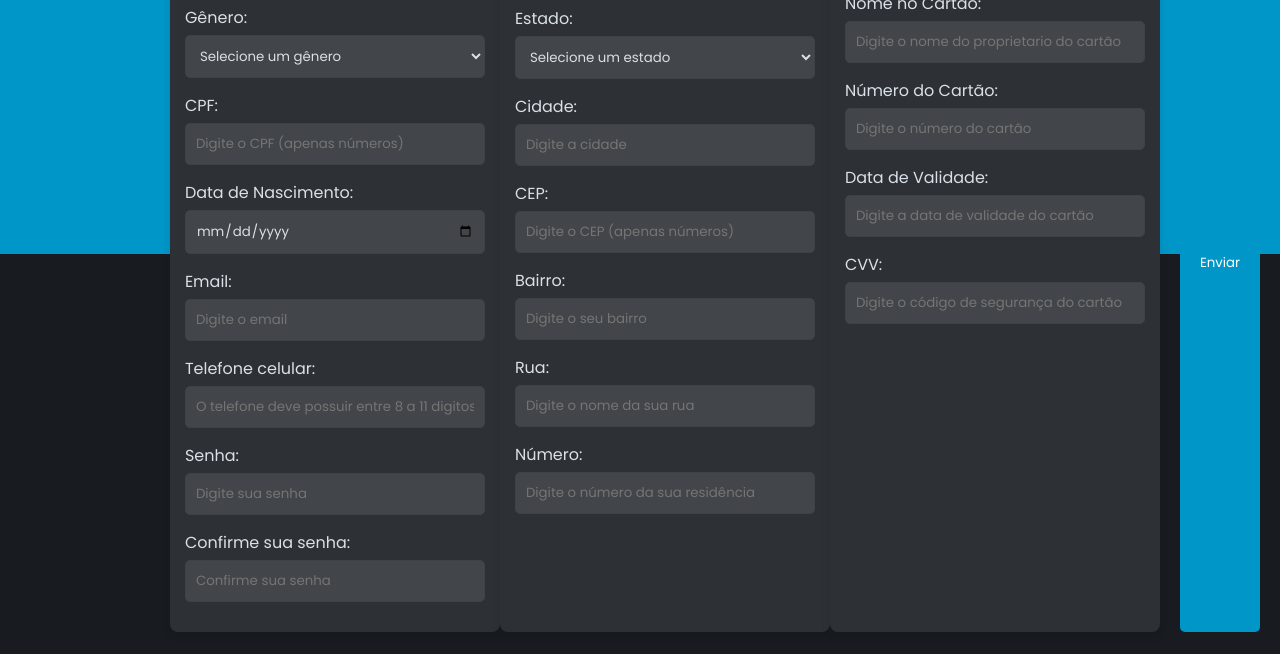
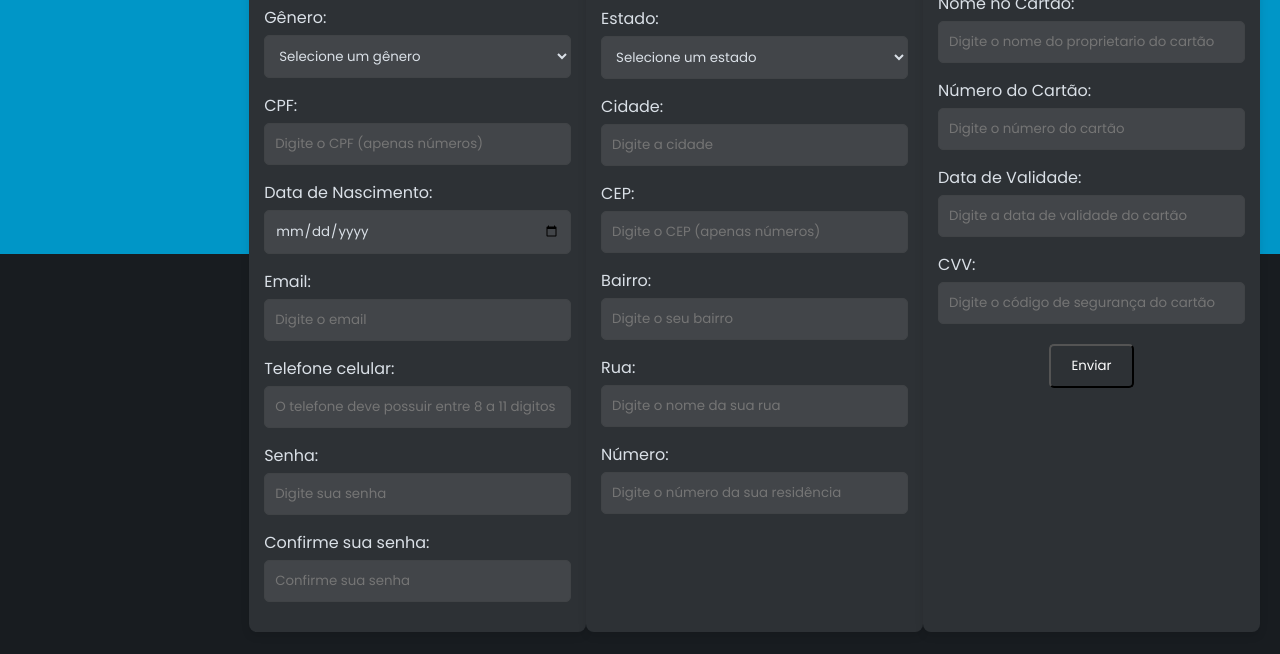
Before and after one commit to GustavoFSCode/Projeto-Les, a plain HTML site: page registro.html in a window 1280 px wide. Shown: the part 146-800 px from the top of the page. Drawn offline with Linux system fonts and the light colour scheme.

Commit message:
botao de enviar arrumado

```diff
--- a/registro.html
+++ b/registro.html
@@ -160,6 +160,9 @@
                             <label for="cvv">CVV:</label>
                             <input type="text" id="cvv" name="cvv" placeholder="Digite o código de segurança do cartão"
                             required oninvalid="this.setCustomValidity('É necessário informar o código de segurança do cartão.')" onchange="try{setCustomValidity('')}catch(e){}">
+                            <footer class="popupFooter">
+                                <button form="myForm" class="submitBtn">Enviar</button>
+                            </footer>
                         </div>
                     </div>
                 </div>
@@ -167,9 +170,7 @@
         </div>
 
 
-        <footer class="popupFooter">
-            <button form="myForm" class="submitBtn">Enviar</button>
-        </footer>
+
     </div>
     <script>
             let originalData = localStorage.getItem('userProfile') ? JSON.parse(localStorage.getItem('userProfile')) : [];
--- a/stylesec.css
+++ b/stylesec.css
@@ -90,9 +90,9 @@ body {
 
 .submitBtn {
     padding: 10px 20px;
-    background-color: var(--red1);
+    background-color: var(--dark4);
     color: white;
-    border: none;
+    border-color: black;
     border-radius: 5px;
     cursor: pointer;
     transition: background-color 0.3s;
```
